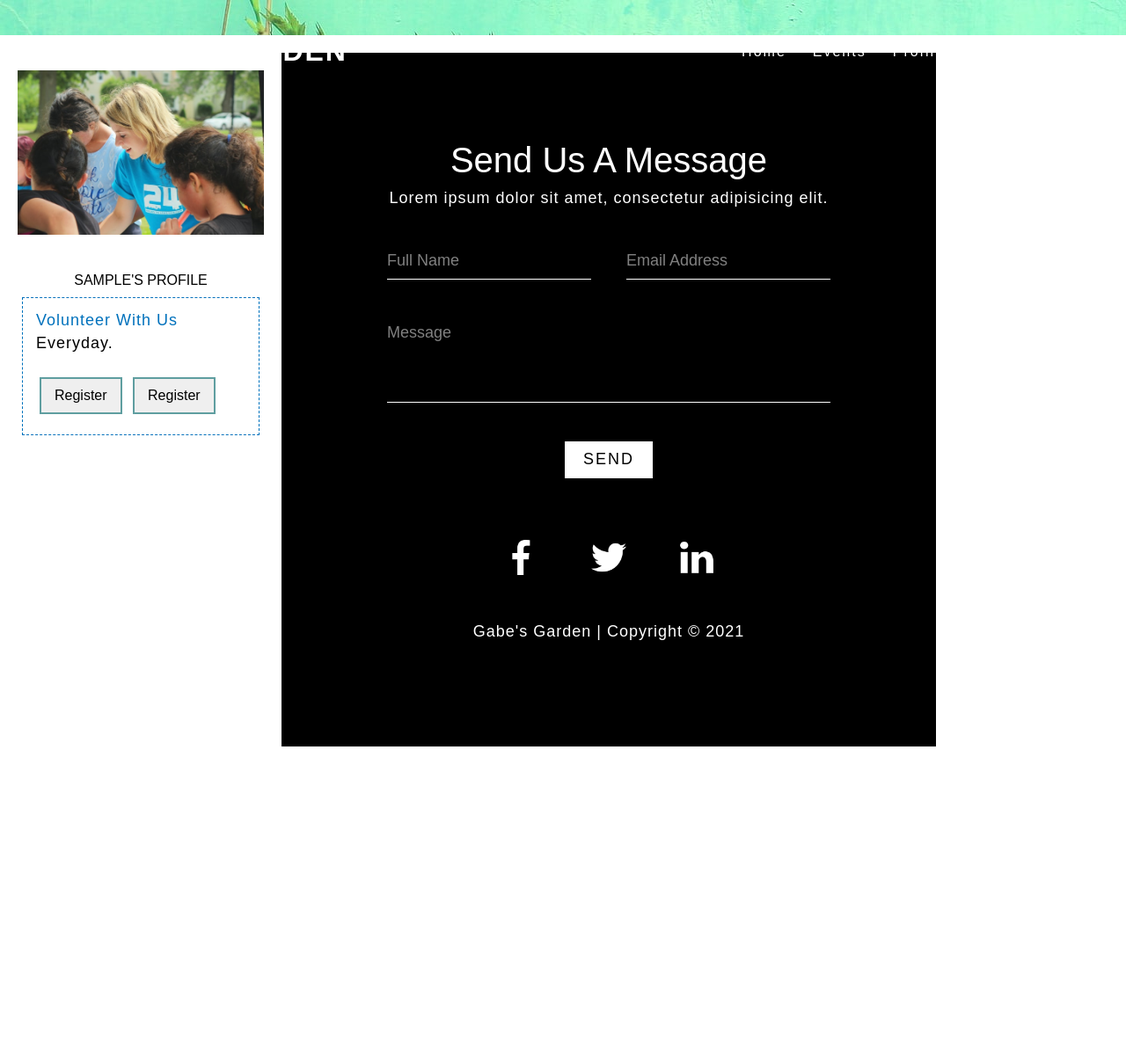
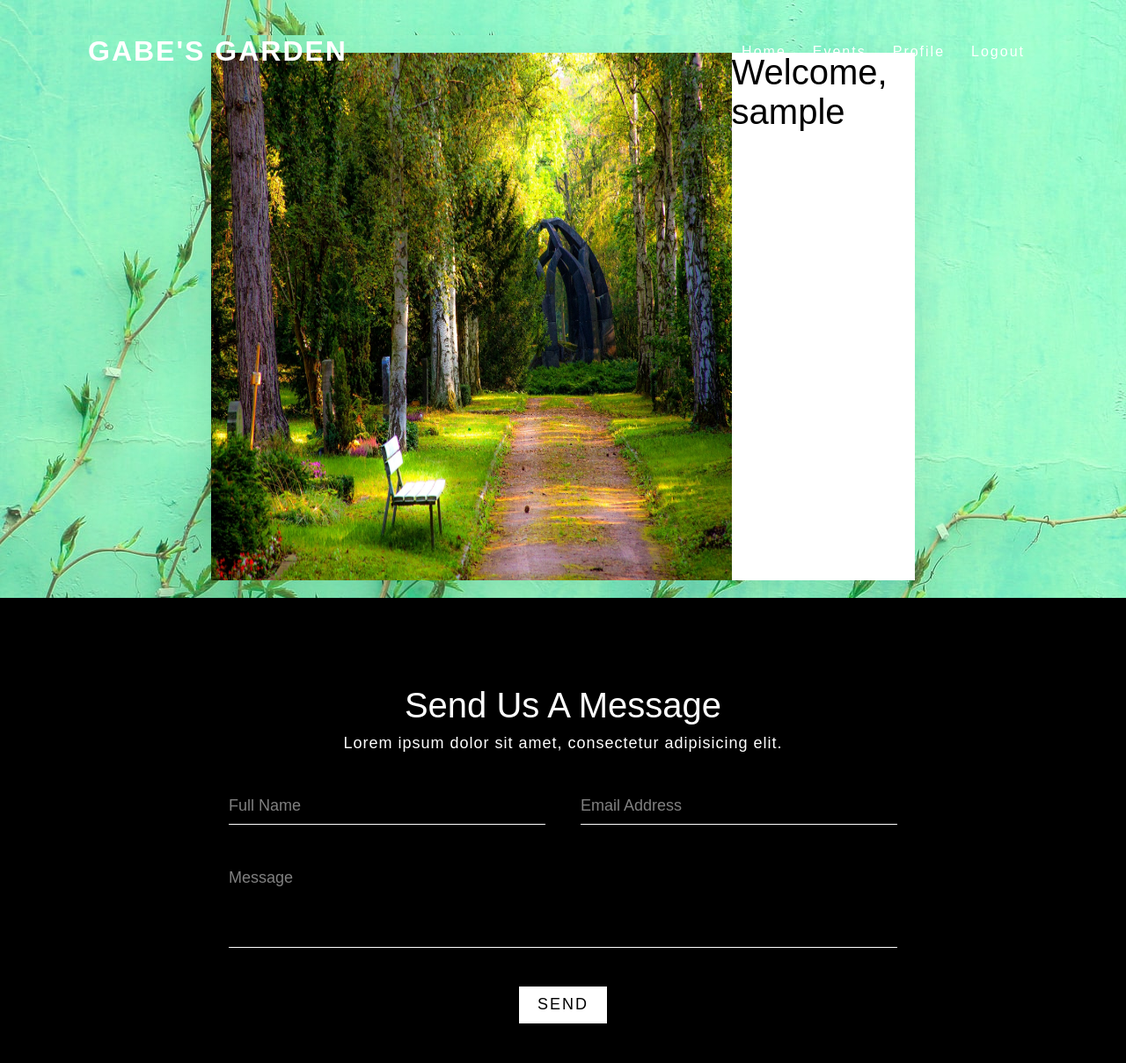
Before and after one commit to Code-Institute-Submissions/susanmarie87-The-Garden_NovResub, a Flask app: page /profile/1 in a window 1280 px wide. Shown: the top 1209 px of the page at 88% size. Before the commit the page ends 849 px from the top, so only its background shows below. Run offline with Flask 2, Linux system fonts and the light colour scheme; the visitor is signed in with stand-in values (Sample User, id 1); a database or web service that is not in the repository returns one stand-in record (values such as "Sample title"); some libraries are stand-ins or nearby versions.

Commit message:
Remoed card styling from profile.

```diff
--- a/templates/login.html
+++ b/templates/login.html
@@ -36,7 +36,6 @@
         </div>
     </div>
 </section>
-<script type="text/javascript">
-</script>
+
 
 {% endblock %}
--- a/templates/profile.html
+++ b/templates/profile.html
@@ -1,29 +1,24 @@
 {% extends "base.html" %}
 {% block content %}
 
+{% for event in event %}
+{{ event.event_name }}<br>
+{{ event.category_name }}<br>
+{{ event.description }}<br>
+{{ event.date }}<br>
+{% endfor %}
 
-<div class="wrapper">
-    <div class="cards_wrap">
-        <div class="card_item">
-            <div class="card_inner">
-                <div class="card_top">
-                    <img src="static/img/volunteer.jpg" alt="car" />
-                </div>
-                <div class="card_bottom">
-                    <div class="card_category">
-                        {{ username }}'s Profile
-                    </div>
-                    <div class="card_info">
-                        <p class="title">Volunteer With Us</p>
-                        <p>
-                            Everyday.
-                        </p>
-                        <button class="button button1" name="">Register</button>
-                        <button class="button button1" name="">Register</button>
-                    </div>
-                </div>
-            </div>
+<section>
+    <div class="container">
+        <div class="user profile">
+            <div class="profile"><img src="static/img/enter.jpg"></div>
+
+            <h3 class="profile">Welcome, {{ username }}</h3>
+
         </div>
+    </div>
+</section>
 
 
-        {% endblock %}
+
+{% endblock %}
```
